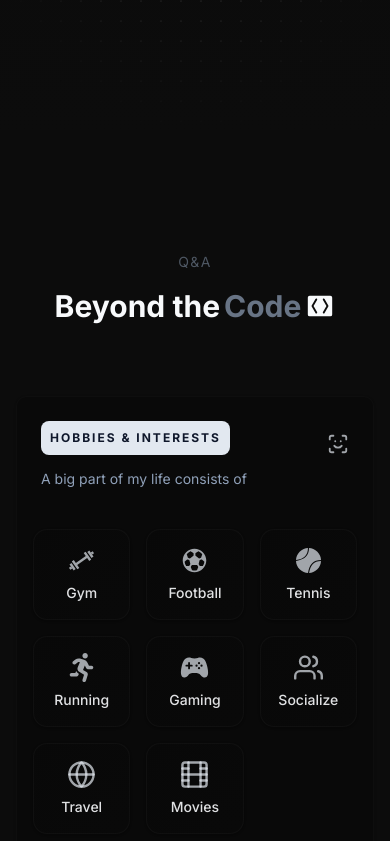
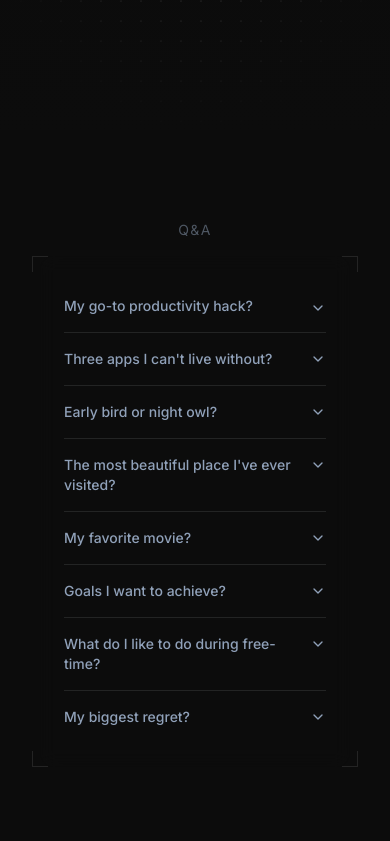
Before and after one commit to hassohamid/Portfolio-V1, a React (Vite) app: page / in a window 390 px wide. Shown: the part 2588-3429 px from the top of the page. Built offline with nearby package versions, Linux system fonts and the light colour scheme.

Commit message:
QASection

```diff
--- a/package.json
+++ b/package.json
@@ -27,7 +27,7 @@
     "embla-carousel-react": "^8.6.0",
     "locomotive-scroll": "^5.0.0-beta.21",
     "lucide-react": "^0.503.0",
-    "motion": "^12.17.3",
+    "motion": "^12.18.1",
     "next-themes": "^0.4.6",
     "react": "^19.0.0",
     "react-compare-slider": "^3.1.0",
--- /dev/null
+++ b/src/components/ui/cornerframe.tsx
@@ -0,0 +1,19 @@
+import { cn } from "@/lib/utils";
+
+export function CornerFrame({
+  children,
+  className,
+}: {
+  children: React.ReactNode;
+  className?: string;
+}) {
+  return (
+    <div className={cn("relative px-2 ", className)}>
+      <div className="absolute top-0 left-0 w-4 h-4 border-t-1 border-l-1 border-border  " />
+      <div className="absolute top-0 right-0 w-4 h-4 border-t-1 border-r-1 border-border " />
+      <div className="absolute bottom-0 left-0 w-4 h-4 border-b-1 border-l-1 border-border " />
+      <div className="absolute bottom-0 right-0 w-4 h-4 border-b-1 border-r-1 border-border" />
+      {children}
+    </div>
+  );
+}
--- a/src/data/Interests.ts
+++ /dev/null
@@ -1,40 +0,0 @@
-import { FiUsers, FiGlobe, FiFilm } from "react-icons/fi";
-import { IoFootball, IoGameController } from "react-icons/io5";
-import { GiTennisBall } from "react-icons/gi";
-import { FaRunning } from "react-icons/fa";
-import { CgGym } from "react-icons/cg";
-
-export const Interests = [
-  {
-    interest: "Gym",
-    icon: CgGym,
-  },
-  {
-    interest: "Football",
-    icon: IoFootball,
-  },
-  {
-    interest: "Tennis",
-    icon: GiTennisBall,
-  },
-  {
-    interest: "Running",
-    icon: FaRunning,
-  },
-  {
-    interest: "Gaming",
-    icon: IoGameController,
-  },
-  {
-    interest: "Socialize",
-    icon: FiUsers,
-  },
-  {
-    interest: "Travel",
-    icon: FiGlobe,
-  },
-  {
-    interest: "Movies",
-    icon: FiFilm,
-  },
-];
--- a/src/layout/BeyondCode.tsx
+++ b/src/layout/BeyondCode.tsx
@@ -1,22 +1,13 @@
-import { PiBracketsAngleFill } from "react-icons/pi";
-import {
-  Card,
-  CardTitle,
-  CardContent,
-  CardDescription,
-  CardHeader,
-} from "@/components/ui/card";
+import { Card, CardContent } from "@/components/ui/card";
 import {
   Accordion,
   AccordionContent,
   AccordionItem,
   AccordionTrigger,
 } from "@/components/ui/accordion";
-import { ScanFace } from "lucide-react";
-import { Interests } from "@/data/Interests";
-import { Badge } from "@/components/ui/badge";
-import { FaRegCommentAlt } from "react-icons/fa";
+
 import { motion } from "motion/react";
+import { CornerFrame } from "@/components/ui/cornerframe";
 
 export default function BeyondCode() {
   return (
@@ -27,90 +18,25 @@ export default function BeyondCode() {
           whileInView={{ opacity: 1, y: 0 }}
           transition={{ duration: 0.6, ease: "easeOut" }}
         >
-          <div className="flex flex-col items-center pb-10 pt-8">
-            <h1 className="mb-4 text-sm text-muted-foreground/50 tracking-widest ">
-              Q&A
-            </h1>
-            <h1 className="text-3xl   text-center font-bold mb-4 flex items-center gap-1 ">
-              Beyond the
-              <span className="text-muted-foreground/70  ">Code</span>
-              <PiBracketsAngleFill />
-            </h1>
-          </div>
-
-          <div className="container max-w-3xl mx-auto ">
-            <div className="flex flex-col sm:flex-row gap-4 p-4 sm:justify-center  ">
-              <Card className="sm:hidden w-full rounded-lg border border-border/20 shadow-sm backdrop-blur-sm bg-background/80">
-                <CardHeader className="relative ">
-                  <ScanFace
-                    className="text-primary/70 absolute top-3 right-6"
-                    size={22}
-                  />
-
-                  <CardTitle className="text-xl text-foreground/90 tracking-widest font-bold">
-                    <Badge className="p-2  font-bold ">
-                      HOBBIES & INTERESTS
-                    </Badge>
-                  </CardTitle>
-                  <CardDescription className="mt-2">
-                    A big part of my life consists of
-                  </CardDescription>
-                </CardHeader>
-                <CardContent className="grid grid-cols-3 sm:grid-cols-2 gap-4 p-4">
-                  {Interests.map((interest, index) => {
-                    return (
-                      <motion.div
-                        key={index}
-                        className="flex items-center flex-col justify-center p-4 rounded-xl
-                  bg-gradient-to-br from-background/90 to-background
-                  border border-border/30 shadow-sm hover:shadow-md
-                  hover:border-primary/30 transition-all duration-300"
-                        whileHover={{
-                          y: -5,
-                          transition: { duration: 0.2 },
-                        }}
-                      >
-                        <motion.div
-                          className="text-primary/70 mb-2"
-                          whileHover={{ scale: 1.2, rotate: 5 }}
-                          transition={{
-                            type: "spring",
-                            stiffness: 400,
-                            damping: 10,
-                          }}
-                        >
-                          <interest.icon size={29} />
-                        </motion.div>
-                        <h3 className="text-sm font-medium text-foreground/90">
-                          {interest.interest}
-                        </h3>
-                      </motion.div>
-                    );
-                  })}
-                </CardContent>
-              </Card>
-
-              <Card className="w-full rounded-lg border border-border/20 shadow-sm backdrop-blur-sm bg-background/80">
-                <CardHeader className="relative">
-                  <CardTitle className="text-xl  tracking-widest ">
-                    <Badge className="p-2   font-bold ">GET TO KNOW ME</Badge>
-                  </CardTitle>
-                  <CardDescription className="mt-2">
-                    Who am I outside the techy world?
-                  </CardDescription>
-
-                  <FaRegCommentAlt
-                    className="text-primary/70 absolute top-3 right-6 "
-                    size={22}
-                  />
-                </CardHeader>
+          <div className="container max-w-3xl mx-auto px-8 md:px-0  ">
+            <div className="flex justify-center mb-4">
+              <h1 className=" text-center  text-sm text-muted-foreground/50 tracking-widest">
+                Q&A
+              </h1>
+            </div>
+            <CornerFrame>
+              <Card className="w-full border-none shadow-none backdrop-blur-sm bg-transparent">
                 <CardContent>
-                  <Accordion type="single" collapsible>
+                  <Accordion
+                    type="single"
+                    collapsible
+                    className="text-muted-foreground "
+                  >
                     <AccordionItem value="item 1">
                       <AccordionTrigger className="flex items-center cursor-pointer">
                         My go-to productivity hack?
                       </AccordionTrigger>
-                      <AccordionContent className="leading-relaxed tracking-tight ">
+                      <AccordionContent className="leading-relaxed tracking-tight  ">
                         I might sound crazy but when I feel like I'm falling
                         behind, I drink half a Redbull and nap for 15-30 min.
                         It's actually a real thing, called "The Coffee Nap".
@@ -164,10 +90,27 @@ export default function BeyondCode() {
                         Beating 3km under 12 minutes.
                       </AccordionContent>
                     </AccordionItem>
+                    <AccordionItem value="item 7">
+                      <AccordionTrigger className="cursor-pointer">
+                        What do I like to do during free-time?
+                      </AccordionTrigger>
+                      <AccordionContent className="leading-relaxed tracking-tight ">
+                        Sports-lover. All kind of sports. Grew up with football,
+                        fell in love with Tennis.
+                      </AccordionContent>
+                    </AccordionItem>
+                    <AccordionItem value="item 8">
+                      <AccordionTrigger className="cursor-pointer">
+                        My biggest regret?
+                      </AccordionTrigger>
+                      <AccordionContent className="leading-relaxed tracking-tight ">
+                        Not getting into web developing earlier.
+                      </AccordionContent>
+                    </AccordionItem>
                   </Accordion>
                 </CardContent>
               </Card>
-            </div>
+            </CornerFrame>
           </div>
         </motion.div>
       </section>
```
Also changed, not shown: 1 other file (tests, documents, lock files or other folders).
